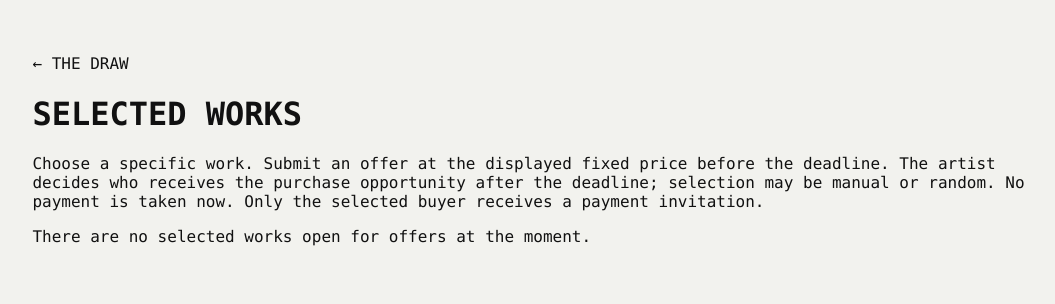
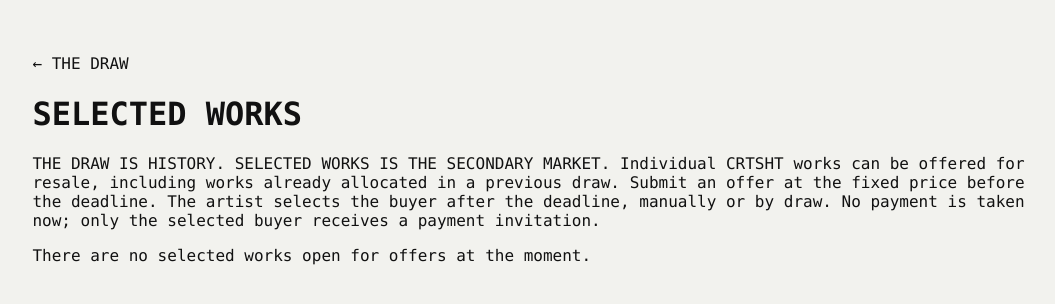
Before and after one commit to ibulla/crtsht, a PHP site: page /selected-works in a window 1280 px wide. Shown: the top 304 px of the page, without its empty margins (106-1161 px from the left). Run offline with PHP 8.4, Linux system fonts and the light colour scheme; data that the repository does not hold is empty.

Commit message:
fix(selected works): permit resale offers for historically DRAW-assigned artworks

```diff
--- a/selected-works.php
+++ b/selected-works.php
@@ -32,10 +32,6 @@ if ($_SERVER['REQUEST_METHOD'] === 'POST') {
             $stmt=$db->prepare("SELECT ID,CRTSHT_ID,PriceCHF FROM CRTSHT_Selected_Works WHERE ID=? AND SaleStatus='open' AND OfferDeadline>NOW() FOR UPDATE");
             $stmt->bind_param('i',$workId); $stmt->execute(); $work=$stmt->get_result()->fetch_assoc(); $stmt->close();
             if (!$work) throw new RuntimeException('Offers for this work are closed.');
-            $cid=(int)$work['CRTSHT_ID'];
-            $stmt=$db->prepare("SELECT COUNT(*) AS n FROM CRTSHT_Draw_Entries WHERE AssignedCRTSHT=?");
-            $stmt->bind_param('i',$cid);$stmt->execute();$assigned=(int)$stmt->get_result()->fetch_assoc()['n'];$stmt->close();
-            if ($assigned>0) throw new RuntimeException('This work is already allocated.');
             $stmt=$db->prepare("SELECT ID FROM CRTSHT_Selected_Offers WHERE SelectedWorkID=? AND Email=? LIMIT 1");
             if(!$stmt)throw new RuntimeException('Duplicate check unavailable.');
             $stmt->bind_param('is',$workId,$email);
@@ -56,19 +52,20 @@ if ($_SERVER['REQUEST_METHOD'] === 'POST') {
     }
 }
 $works=[];
-$res=$db->query("SELECT w.ID,w.CRTSHT_ID,w.PriceCHF,w.Location,w.ExhibitionUntil,w.OfferDeadline FROM CRTSHT_Selected_Works w WHERE w.SaleStatus='open' AND w.OfferDeadline>NOW() AND NOT EXISTS (SELECT 1 FROM CRTSHT_Draw_Entries e WHERE e.AssignedCRTSHT=w.CRTSHT_ID) ORDER BY w.OfferDeadline,w.CRTSHT_ID");
+$res=$db->query("SELECT w.ID,w.CRTSHT_ID,w.PriceCHF,w.Location,w.ExhibitionUntil,w.OfferDeadline, (SELECT e.DrawBatch FROM CRTSHT_Draw_Entries e WHERE e.AssignedCRTSHT=w.CRTSHT_ID AND e.Status='assigned' LIMIT 1) AS OriginalDrawBatch FROM CRTSHT_Selected_Works w WHERE w.SaleStatus='open' AND w.OfferDeadline>NOW() ORDER BY w.OfferDeadline,w.CRTSHT_ID");
 if ($res) {while($row=$res->fetch_assoc())$works[]=$row;$res->free();}
 $db->close();
 ?><!doctype html><html lang="en"><head><meta charset="utf-8"><meta name="viewport" content="width=device-width,initial-scale=1">
 <title>Selected Works / CRTSHT</title><link rel="stylesheet" href="/site.css?v=13">
 <style>.selected{max-width:1080px;margin:auto;padding:clamp(18px,3vw,44px)}.work{border-top:1px solid #111;padding:24px 0;display:grid;grid-template-columns:minmax(180px,1fr) minmax(280px,1fr);gap:30px}.work img{width:100%;max-width:400px}.work input{display:block;width:100%;padding:10px;margin:6px 0 12px;border:1px solid #888;background:transparent;color:inherit}.work button{padding:12px 20px;background:#111;color:#fff;border:0;cursor:pointer}.muted{opacity:.7}.message{padding:16px;border:1px solid}@media(max-width:700px){.work{grid-template-columns:1fr}}</style></head><body>
 <main class="selected"><p><a href="/draw">← THE DRAW</a></p><h1>SELECTED WORKS</h1>
-<p>Choose a specific work. Submit an offer at the displayed fixed price before the deadline. The artist decides who receives the purchase opportunity after the deadline; selection may be manual or random. No payment is taken now. Only the selected buyer receives a payment invitation.</p>
+<p>THE DRAW IS HISTORY. SELECTED WORKS IS THE SECONDARY MARKET. Individual CRTSHT works can be offered for resale, including works already allocated in a previous draw. Submit an offer at the fixed price before the deadline. The artist selects the buyer after the deadline, manually or by draw. No payment is taken now; only the selected buyer receives a payment invitation.</p>
 <?php if($error!==''):?><p class="message" role="alert"><?=crt_e($error)?></p><?php endif;?>
 <?php if($success!==''):?><p class="message" role="status">Your offer was recorded. Reference: <?=crt_e($success)?>. This is not yet a reservation or purchase confirmation.</p><?php endif;?>
 <?php if(!$works):?><p>There are no selected works open for offers at the moment.</p><?php endif;?>
 <?php foreach($works as $work): $cid=(int)$work['CRTSHT_ID']; $imgs=glob(__DIR__.'/shitpix_jpg_1-128/'.$cid.'-*.jpg'); $img=$imgs?'/shitpix_jpg_1-128/'.rawurlencode(basename($imgs[0])):null;?>
 <section class="work" id="work-<?=(int)$work['ID']?>"><div><?php if($img):?><a href="/crtsht/<?=$cid?>"><img src="<?=crt_e($img)?>" alt="CRTSHT <?= $cid ?>" loading="lazy"></a><?php endif;?><h2><a href="/crtsht/<?=$cid?>">CRTSHT #<?=$cid?></a></h2>
+<?php if($work['OriginalDrawBatch']!==null):?><p class="muted">ORIGINAL PROVENANCE / DRAW <?=crt_e((string)$work['OriginalDrawBatch'])?> · HISTORICAL ALLOCATION</p><?php endif;?>
 <p>FIXED PRICE / CHF <?=number_format((float)$work['PriceCHF'],2,'.',"'")?></p>
 <p>OFFERS CLOSE / <?=crt_e((string)$work['OfferDeadline'])?> (Europe/Zurich)</p>
 <?php if($work['Location']):?><p>ON VIEW / <?=crt_e((string)$work['Location'])?></p><?php endif;?>
```
